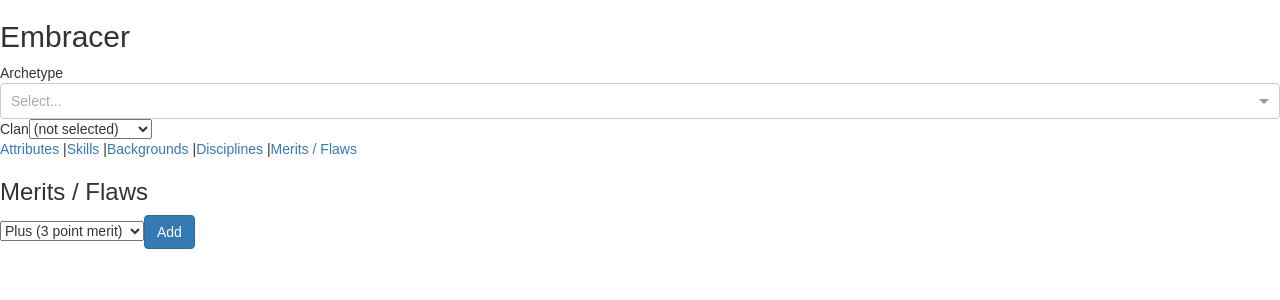
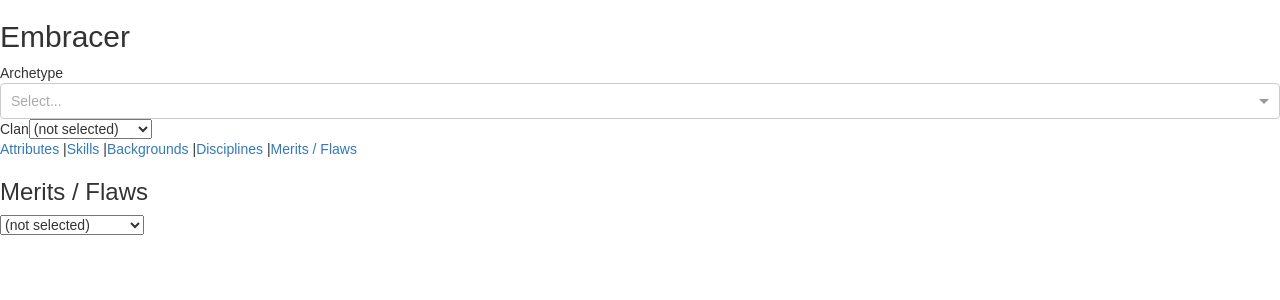
Before and after one commit to TrueWill/embracer, a React (Create React App) app: page /merits_flaws in a window 1280 px wide. Shown: the top 300 px of the page. Built offline with nearby package versions, Linux system fonts and the light colour scheme.

Commit message:
Prevent duplicate merits

```diff
--- a/src/components/MeritsFlaws.js
+++ b/src/components/MeritsFlaws.js
@@ -39,6 +39,7 @@ class MeritsFlaws extends Component {
     // TODO: Polyfill find or implement differently
     const points = this.props.options.find(x => x.name === name).points;
     this.props.addMeritFlaw(name, points);
+    this.setState({ selectedValue: '' });
   };
 
   render() {
@@ -49,7 +50,10 @@ class MeritsFlaws extends Component {
       <li key={x.name}>{getDescription(x)}</li>
     ));
 
-    const optionsList = options.map(x => (
+    // TODO: Inefficient and hacky
+    const optionsList = options
+      .filter(x => !selected.some(y => y.name === x.name))
+      .map(x => (
         <option value={x.name} key={x.name}>
           {getDescription(x)}
         </option>
@@ -60,8 +64,10 @@ class MeritsFlaws extends Component {
         <h3>Merits / Flaws</h3>
         <ul>{selectedList}</ul>
         <select value={selectedValue} onChange={this.handleSelectChange}>
+          <option value="">(not selected)</option>
           {optionsList}
         </select>
+        {selectedValue && (
           <button
             type="button"
             className="btn btn-primary"
@@ -69,6 +75,7 @@ class MeritsFlaws extends Component {
           >
             Add
           </button>
+        )}
       </div>
     );
   }
```
Lines whose indentation alone changed are shown as unchanged.
